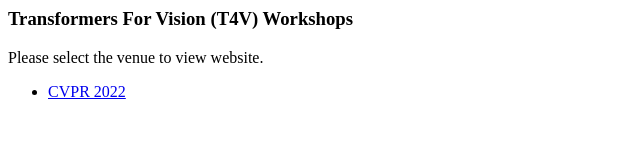
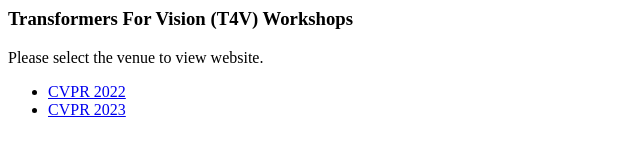
Before and after one commit to transformers4vision/transformers4vision.github.io, a plain HTML site: page index.html in a window 1280 px wide. Shown: the whole page, without its empty margins (0-640 px from the left). Drawn offline with Linux system fonts and the light colour scheme.

Commit message:
link to cvpr23

```diff
--- a/index.html
+++ b/index.html
@@ -4,6 +4,7 @@
     Please select the venue to view website.
     <ul>
       <li> <a href="cvpr22"> CVPR 2022 </a> </li>
+      <li> <a href="https://sites.google.com/view/t4v-cvpr23"> CVPR 2023 </a> </li>
     </ul>
   </body>
 </html>
```
